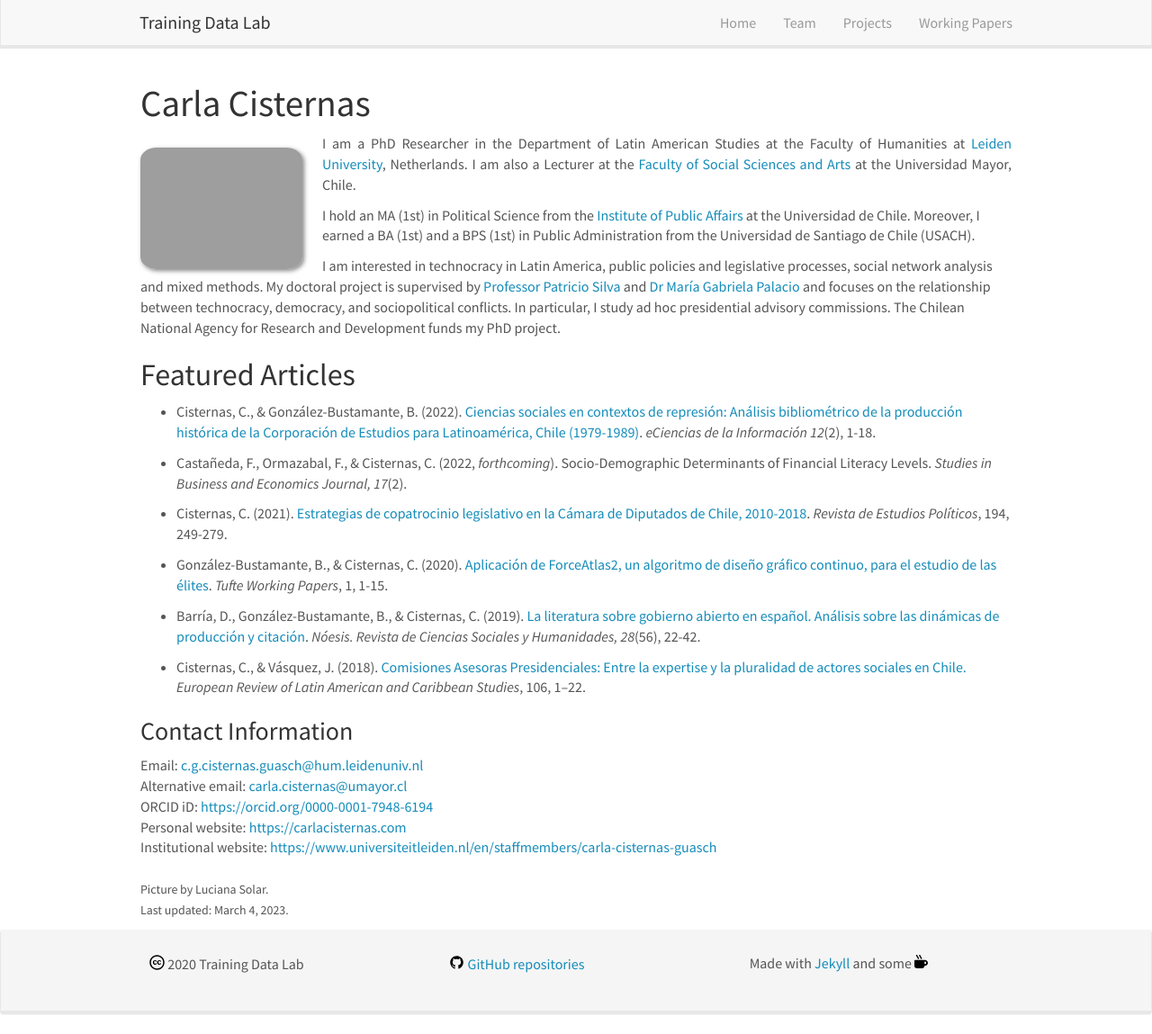
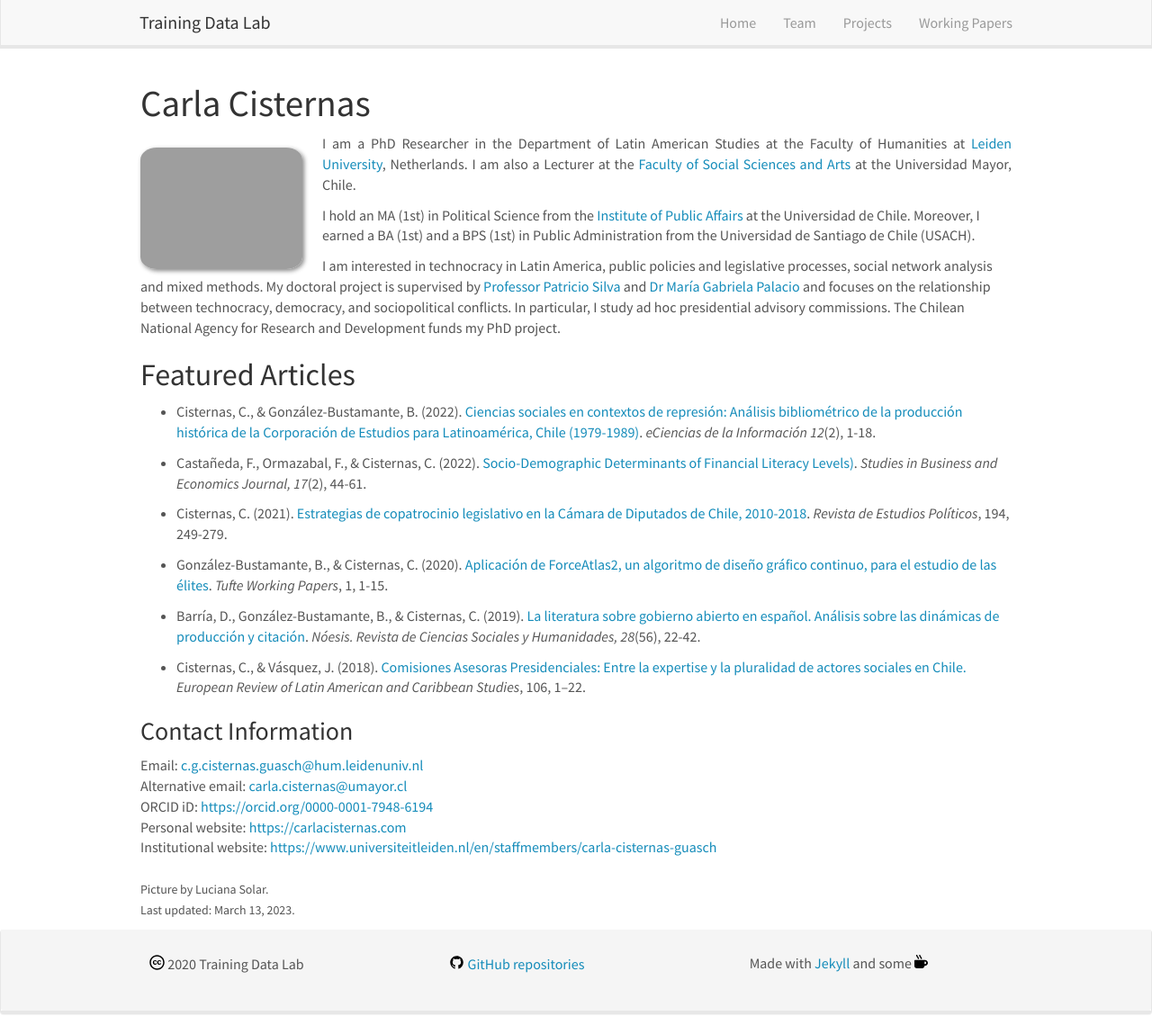
Before and after one commit to training-datalab/old-training-datalab.com, a Jekyll site: the page built from _pages/ccisternas.md, in a window 1280 px wide and 1149 px high. Shown: the whole window at 90% size. Built offline with Jekyll 4.4.1, drawn with Linux system fonts in a browser that asks for light colours; nearby versions of some CDN libraries.

Commit message:
Update ccisternas.md
Co-Authored-By: Carla Cisternas <carla.cisternas@umayor.cl>

```diff
--- a/_pages/ccisternas.md
+++ b/_pages/ccisternas.md
@@ -18,13 +18,13 @@
 
 ## Featured Articles
 
-* Cisternas, C., & González-Bustamante, B. (2022). <a href="https://revistas.ucr.ac.cr/index.php/eciencias/article/view/50078" target="_blank">Ciencias sociales en contextos de represión: Análisis bibliométrico de la producción histórica de la Corporación de Estudios para Latinoamérica, Chile (1979-1989)</a>. *eCiencias de la Información 12*(2), 1-18.
+* Cisternas, C., & González-Bustamante, B. (2022). <a href="https://doi.org/10.15517/eci.v12i2.50078" target="_blank">Ciencias sociales en contextos de represión: Análisis bibliométrico de la producción histórica de la Corporación de Estudios para Latinoamérica, Chile (1979-1989)</a>. *eCiencias de la Información 12*(2), 1-18.
 
-* Castañeda, F., Ormazabal, F., & Cisternas, C. (2022, *forthcoming*). Socio-Demographic Determinants of Financial Literacy Levels. *Studies in Business and Economics Journal, 17*(2).
+* Castañeda, F., Ormazabal, F., & Cisternas, C. (2022). <a href="https://doi.org/10.2478/sbe-2022-0024" target="_blank">Socio-Demographic Determinants of Financial Literacy Levels)</a>. *Studies in Business and Economics Journal, 17*(2), 44-61.
 
 * Cisternas, C. (2021). <a href="https://doi.org/10.18042/cepc/rep.194.09" target="_blank">Estrategias de copatrocinio legislativo en la Cámara de Diputados de Chile, 2010-2018</a>. *Revista de Estudios Políticos*, 194, 249-279.
 
-* González-Bustamante, B., & Cisternas, C. (2020). <a href="https://doi.org/10.31235/osf.io/gxrkc" target="_blank">Aplicación de ForceAtlas2, un algoritmo de diseño gráfico continuo, para el estudio de las élites</a>. *Tufte Working Papers*, 1, 1-15.
+* González-Bustamante, B., & Cisternas, C. (2020). <a href="https://doi.org/10.5281/zenodo.6739266" target="_blank">Aplicación de ForceAtlas2, un algoritmo de diseño gráfico continuo, para el estudio de las élites</a>. *Tufte Working Papers*, 1, 1-15.
 
 * Barría, D., González-Bustamante, B., & Cisternas, C. (2019). <a href="http://dx.doi.org/10.20983/noesis.2019.2.3" target="_blank">La literatura sobre gobierno abierto en español. Análisis sobre las dinámicas de producción y citación</a>. *Nóesis. Revista de Ciencias Sociales y Humanidades, 28*(56), 22-42.
 
@@ -39,4 +39,4 @@
 Institutional website: <a href="https://www.universiteitleiden.nl/en/staffmembers/carla-cisternas-guasch" target="_blank">https://www.universiteitleiden.nl/en/staffmembers/carla-cisternas-guasch</a><br />
 <br />
 <small>Picture by Luciana Solar.</small><br />
-<small>Last updated: March 4, 2023.</small>
+<small>Last updated: March 13, 2023.</small>
```
